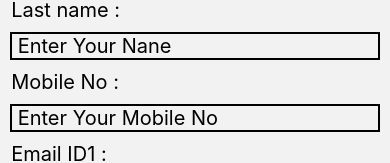
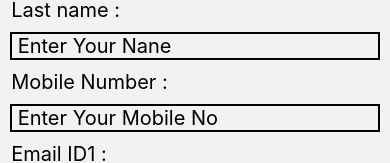
Before and after one commit to a111222A/acPublic, a React Native app: screen /Register in a window 390 px wide. Shown: the part 204-367 px from the top of the page. Built offline with nearby package versions, Linux system fonts and the light colour scheme.

Commit message:
registe page changes

```diff
--- a/Components/Register.tsx
+++ b/Components/Register.tsx
@@ -55,7 +55,7 @@ const Register = ({ navigation }: { navigation: any }) => {
                 <Text style={{ fontSize: 20, color: 'black' }}>  Last name :</Text>
                 <TextInput placeholder=' Enter Your Nane' style={style.InputBox} />
 
-                <Text style={{ fontSize: 20, color: 'black' }}>  Mobile No :</Text>
+                <Text style={{ fontSize: 20, color: 'black' }}>  Mobile Number :</Text>
                 <TextInput placeholder=' Enter Your Mobile No' style={style.InputBox} />
 
                 <Text style={{ fontSize: 20, color: 'black' }}>  Email ID1 :</Text>
```
